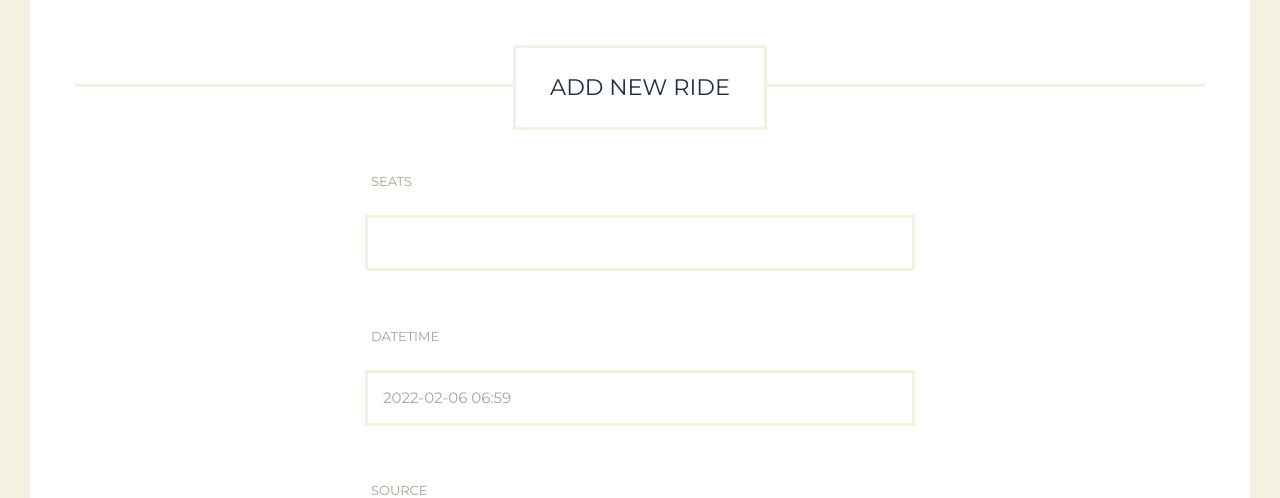
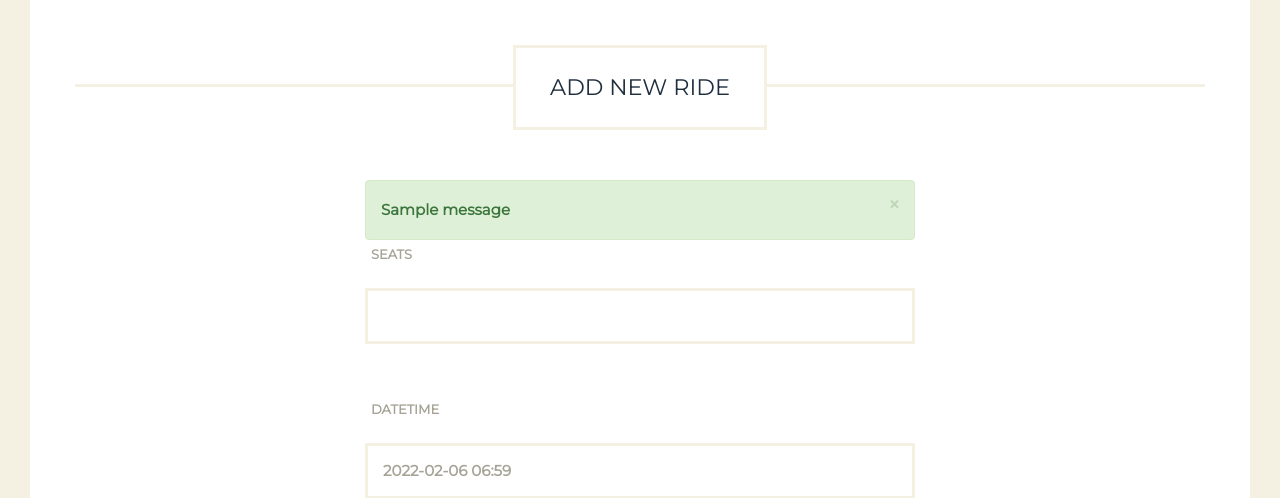
Before and after one commit to KamandPrompt/Car-Pool, a Django app: page /add/ in a window 1280 px wide. Shown: the part 53-551 px from the top of the page. Run offline with Django 3.2, Linux system fonts and the light colour scheme; a user stored in the database is signed in; tables that the repository leaves empty hold one stand-in row (values such as "Sample post"); one stand-in notice (Sample message) is shown; some libraries are stand-ins or nearby versions.

Commit message:
I add alert msg on add new ride form

```diff
--- a/carpool/templates/add.html
+++ b/carpool/templates/add.html
@@ -92,7 +92,7 @@
                     <div class="col-sm-12 col-md-12 col-xs-12 add-rideclass">
 
                         <div class="page-content add-new-ride">
-
+                            {% include 'messages.html' %}
                             <form method="post">
                                 {% csrf_token %}
                                 {% for field in form %}
--- /dev/null
+++ b/carpool/templates/messages.html
@@ -0,0 +1,10 @@
+{% if messages %}
+  {% for message in messages %}
+    <div class="alert alert-dismissible alert-success">
+      <button type="button" class="close" data-dismiss="alert">
+      ×
+      </button>
+      <strong>{{message}}<strong>
+    </div>
+ {% endfor %}
+{% endif %}
--- a/carpool/views.py
+++ b/carpool/views.py
@@ -11,7 +11,7 @@ import datetime
 
 from .forms import SignUpForm, PoolForm, filterForm, DeleteForm, AddForm
 from .models import Pool, User
-
+from django.contrib import messages
 
 def IITmail(request):
     s = request.POST['email']
@@ -127,6 +127,10 @@ def addPool(request):
             form = PoolForm(request.POST, initial={'paid': False, 'user': request.user})
             if form.is_valid():
                 form.save()
+                messages.success(request, 'form submitted successfully.')
+                return render(request, 'add.html', {'form': form})
+            else:
+                messages.error(request, 'Invalid form submission.')
         else:
             form = PoolForm(initial={'paid': False, 'user': request.user})
         return render(request, 'add.html', {'form': form})
```
Also changed, not shown: carpool/templates/acc_active_email.html (line endings or trailing spaces).
